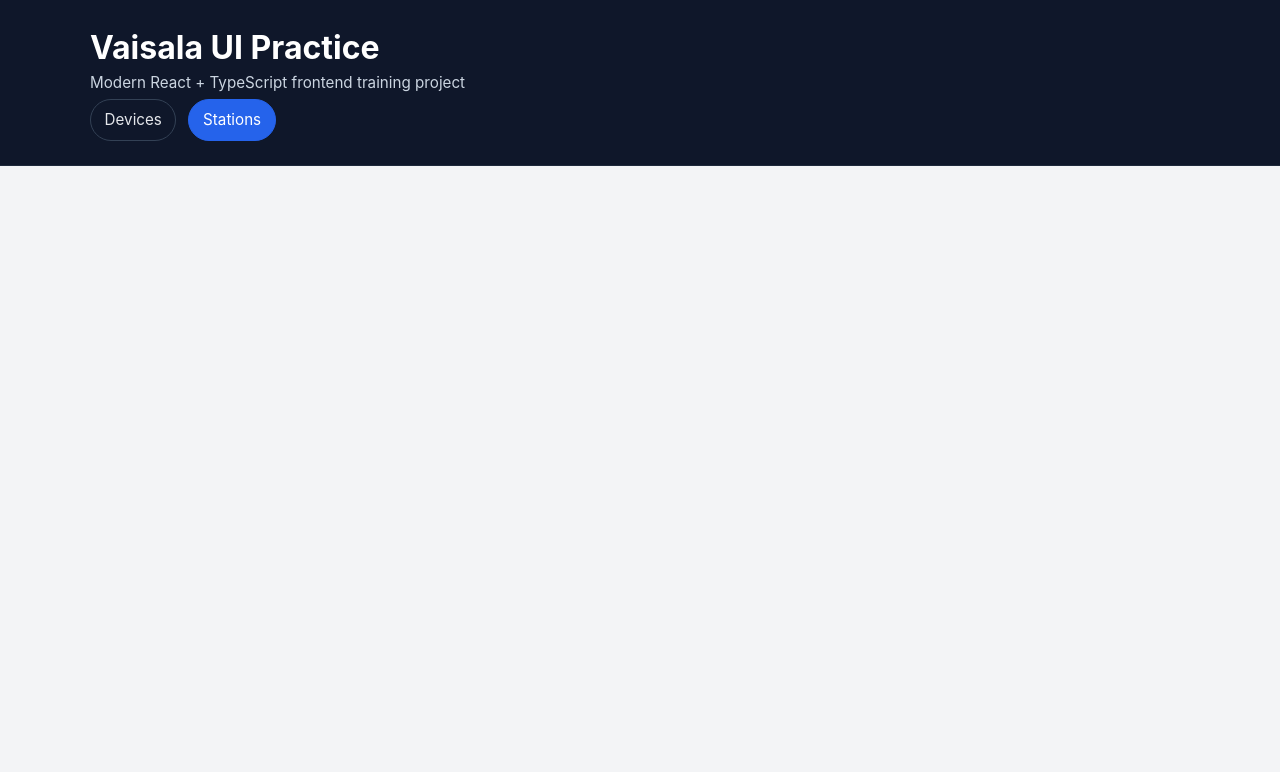
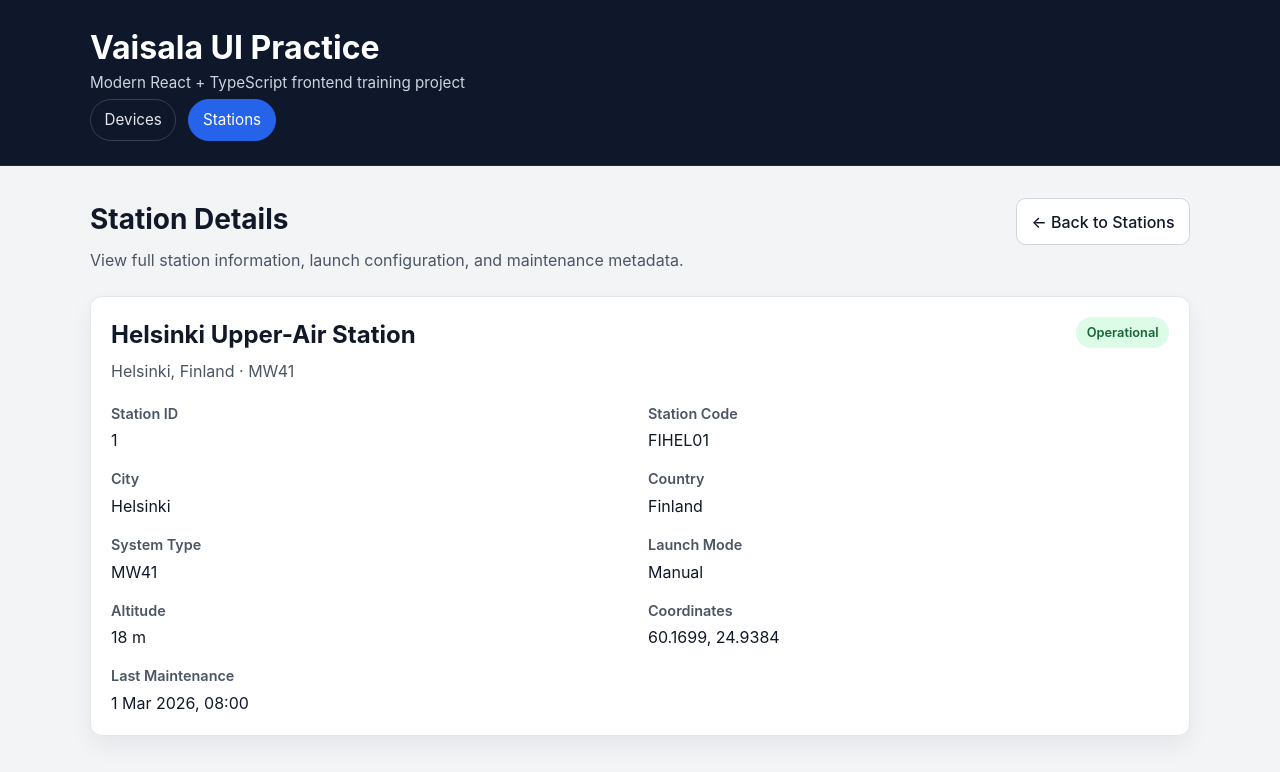
Before and after one commit to benk1/atmos-ui-dashboard, a React (Vite) app: page /stations/1 in a window 1280 px wide. Shown: the top 772 px of the page. Built offline with nearby package versions, Linux system fonts and the light colour scheme; data requests are answered from the project's data file.

Commit message:
feat: add station details page with dynamic routing

```diff
--- a/src/app/routes/AppRoutes.tsx
+++ b/src/app/routes/AppRoutes.tsx
@@ -12,6 +12,9 @@
 const StationsPage = lazy(
 	() => import('../../features/stations/pages/StationsPage'),
 );
+const StationDetailsPage = lazy(
+	() => import('../../features/stations/pages/StationDetailsPage'),
+);
 
 export default function AppRoutes(): JSX.Element {
 	return (
@@ -21,6 +24,7 @@
 				<Route path="/devices" element={<DevicesPage />} />
 				<Route path="/devices/:id" element={<DeviceDetailsPage />} />
 				<Route path="/stations" element={<StationsPage />} />
+				<Route path="/stations/:id" element={<StationDetailsPage />} />
 			</Routes>
 		</Suspense>
 	);
--- a/src/features/stations/components/StationCard.tsx
+++ b/src/features/stations/components/StationCard.tsx
@@ -1,7 +1,8 @@
 import type { JSX } from 'react';
+import { Link } from 'react-router-dom';
+import { formatDateTime } from '../../../utils/formatDateTime';
 import type { Station } from '../types/station';
 import { formatStationStatus } from '../utils/formatStationStatus';
-import { formatDateTime } from '../../../utils/formatDateTime';
 
 type StationCardProps = {
 	station: Station;
@@ -61,6 +62,12 @@
 					<dd>{formatDateTime(station.lastMaintenance)}</dd>
 				</div>
 			</dl>
+
+			<div className="device-card__actions">
+				<Link to={`/stations/${station.id}`} className="device-card__link">
+					View details
+				</Link>
+			</div>
 		</article>
 	);
 }
--- /dev/null
+++ b/src/features/stations/hooks/useStation.ts
@@ -0,0 +1,47 @@
+import { useEffect, useState } from 'react';
+import { getStationById } from '../services/stationService';
+import type { Station } from '../types/station';
+
+type UseStationResult = {
+	station: Station | null;
+	isLoading: boolean;
+	error: string | null;
+};
+
+export function useStation(id: number | null): UseStationResult {
+	const [station, setStation] = useState<Station | null>(null);
+	const [isLoading, setIsLoading] = useState<boolean>(true);
+	const [error, setError] = useState<string | null>(null);
+
+	useEffect(() => {
+		if (id === null) {
+			setStation(null);
+			setError('Invalid station id.');
+			setIsLoading(false);
+			return;
+		}
+
+		const fetchStation = async () => {
+			try {
+				setIsLoading(true);
+				setError(null);
+
+				const data = await getStationById(id);
+				setStation(data);
+			} catch {
+				setError('Failed to load station details.');
+				setStation(null);
+			} finally {
+				setIsLoading(false);
+			}
+		};
+
+		void fetchStation();
+	}, [id]);
+
+	return {
+		station,
+		isLoading,
+		error,
+	};
+}
--- /dev/null
+++ b/src/features/stations/pages/StationDetailsPage.tsx
@@ -0,0 +1,113 @@
+import { Link, useParams } from 'react-router-dom';
+import EmptyState from '../../../components/feedback/EmptyState';
+import ErrorState from '../../../components/feedback/ErrorState';
+import LoadingState from '../../../components/feedback/LoadingState';
+import { formatDateTime } from '../../../utils/formatDateTime';
+import { useStation } from '../hooks/useStation';
+import { formatStationStatus } from '../utils/formatStationStatus';
+import type { JSX } from 'react';
+
+export default function StationDetailsPage(): JSX.Element {
+	const { id } = useParams<{ id: string }>();
+
+	const parsedId = id ? Number(id) : null;
+	const isValidId =
+		parsedId !== null && Number.isInteger(parsedId) && parsedId > 0;
+
+	const { station, isLoading, error } = useStation(isValidId ? parsedId : null);
+
+	return (
+		<section className="page-section" aria-labelledby="station-details-title">
+			<div className="page-section__header">
+				<div className="details-page__topbar">
+					<div>
+						<h2 id="station-details-title">Station Details</h2>
+						<p className="page-section__description">
+							View full station information, launch configuration, and
+							maintenance metadata.
+						</p>
+					</div>
+
+					<Link to="/stations" className="back-link">
+						← Back to Stations
+					</Link>
+				</div>
+			</div>
+
+			{isLoading ? (
+				<LoadingState message="Loading station details..." />
+			) : error ? (
+				<ErrorState message={error} />
+			) : !station ? (
+				<EmptyState message="Station not found." />
+			) : (
+				<article className="details-card">
+					<div className="details-card__header">
+						<div>
+							<h3 className="details-card__title">{station.name}</h3>
+							<p className="details-card__subtitle">
+								{station.city}, {station.country} · {station.systemType}
+							</p>
+						</div>
+
+						<span
+							className={`station-status-badge station-status-badge--${station.status}`}
+							aria-label={`Station status: ${formatStationStatus(station.status)}`}
+						>
+							{formatStationStatus(station.status)}
+						</span>
+					</div>
+
+					<dl className="details-card__grid">
+						<div>
+							<dt>Station ID</dt>
+							<dd>{station.id}</dd>
+						</div>
+
+						<div>
+							<dt>Station Code</dt>
+							<dd>{station.stationCode}</dd>
+						</div>
+
+						<div>
+							<dt>City</dt>
+							<dd>{station.city}</dd>
+						</div>
+
+						<div>
+							<dt>Country</dt>
+							<dd>{station.country}</dd>
+						</div>
+
+						<div>
+							<dt>System Type</dt>
+							<dd>{station.systemType}</dd>
+						</div>
+
+						<div>
+							<dt>Launch Mode</dt>
+							<dd>{formatStationStatus(station.launchMode)}</dd>
+						</div>
+
+						<div>
+							<dt>Altitude</dt>
+							<dd>{station.altitudeMeters} m</dd>
+						</div>
+
+						<div>
+							<dt>Coordinates</dt>
+							<dd>
+								{station.latitude}, {station.longitude}
+							</dd>
+						</div>
+
+						<div>
+							<dt>Last Maintenance</dt>
+							<dd>{formatDateTime(station.lastMaintenance)}</dd>
+						</div>
+					</dl>
+				</article>
+			)}
+		</section>
+	);
+}
--- a/src/features/stations/services/stationService.ts
+++ b/src/features/stations/services/stationService.ts
@@ -5,3 +5,8 @@
 	const response = await apiClient.get<Station[]>('/stations');
 	return response.data;
 }
+
+export async function getStationById(id: number): Promise<Station> {
+	const response = await apiClient.get<Station>(`/stations/${id}`);
+	return response.data;
+}
```
